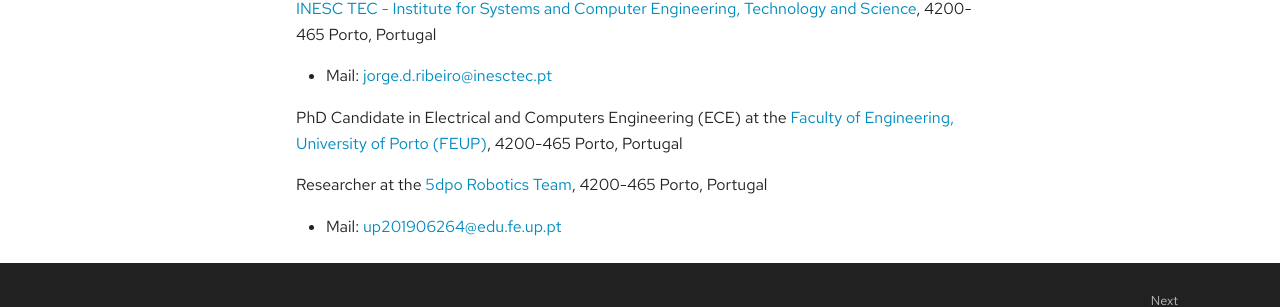
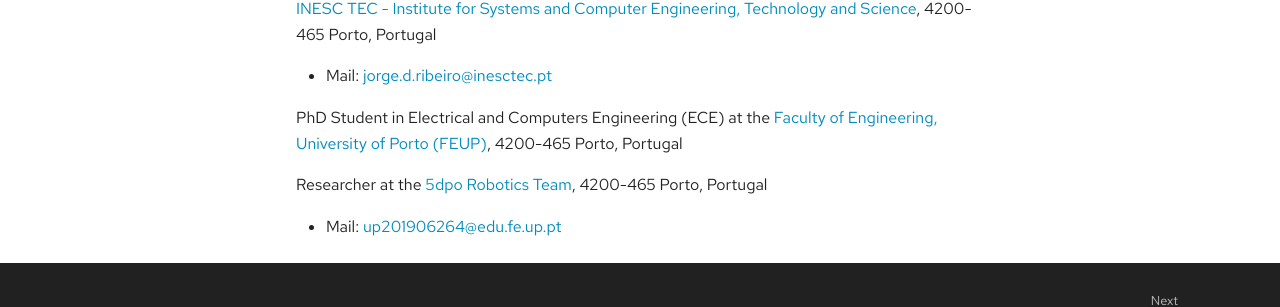
Before and after one commit to JorgeDFR/jorgedfr.github.io, an MkDocs documentation site: the page built from docs/index.md, in a window 1280 px wide and 900 px high, scrolled down 852 px. Shown: the part 476-783 px from the top of the window. Built offline with MkDocs 1.6.1 and Material for MkDocs 9.7.7, drawn with Linux system fonts in a browser that asks for light colours; comment, search, counter and statistics services are not loaded.

Commit message:
Update info

```diff
--- a/docs/index.md
+++ b/docs/index.md
@@ -33,7 +33,7 @@
 - Mail: [jorge.d.ribeiro@inesctec.pt](mailto:jorge.d.ribeiro@inesctec.pt)
 <!-- - Tel.: [+351 220 413 317](tel:+351220413317) -->
 
-PhD Candidate in Electrical and Computers Engineering (ECE) at the
+PhD Student in Electrical and Computers Engineering (ECE) at the
 [Faculty of Engineering, University of Porto (FEUP)](https://sigarra.up.pt/feup/en/),
 4200-465 Porto, Portugal
 
```
Also changed, not shown: docs/cv.md (+1 -1 lines).
